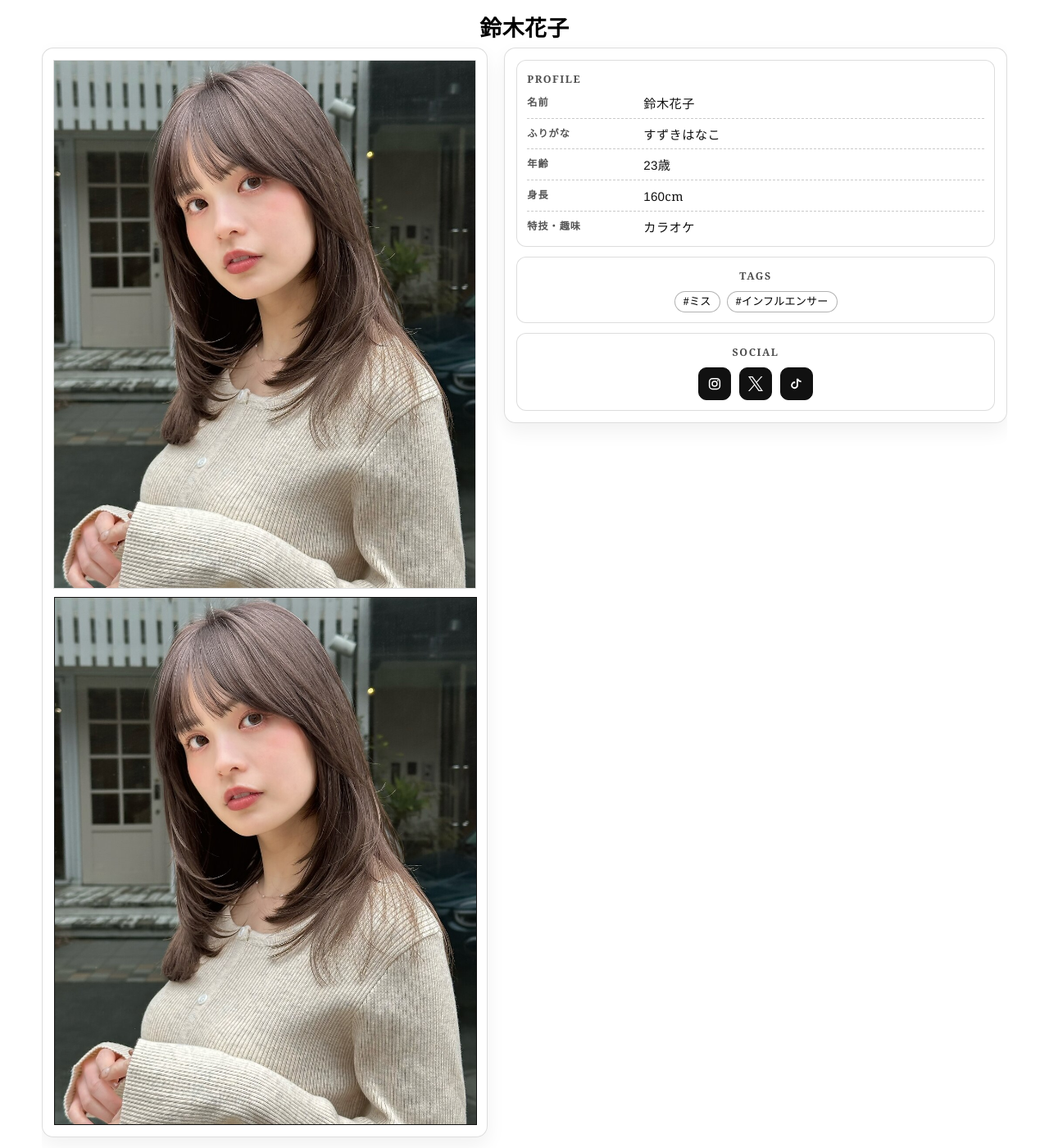
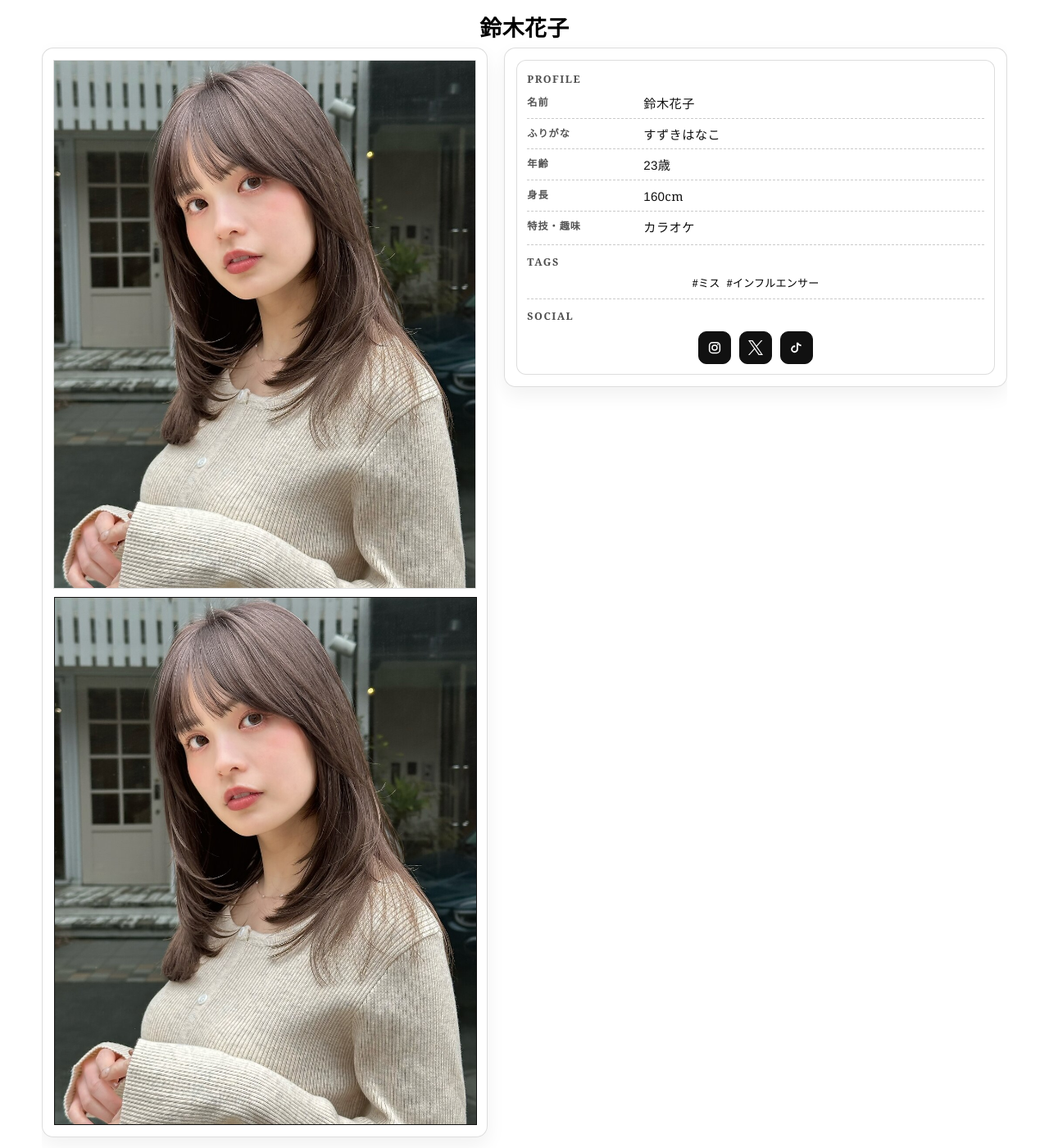
Before and after one commit to tkm-sano/entp, a Jekyll site: the page built from _models/sns.md, in a window 1280 px wide and 1400 px high. Shown: the whole window at 82% size. Built offline with Jekyll 4.4.1, drawn with Linux system fonts in a browser that asks for light colours.

Commit message:
タグ修正

```diff
--- a/_layouts/model.html
+++ b/_layouts/model.html
@@ -165,10 +165,9 @@
                 </div>
               {% endif %}
             </dl>
-          </div>
 
             {% if page.tags and page.tags.size > 0 %}
-            <div class="model-tags-wrap">
+              <div class="model-profile-tags">
                 <h2 class="model-section-heading">TAGS</h2>
                 <div class="model-tags" aria-label="タグ">
                   {% for tag in page.tags %}
@@ -179,7 +178,7 @@
             {% endif %}
 
             {% if instagram_url or x_url or tiktok_url %}
-            <div class="model-social-wrap">
+              <div class="model-profile-social">
                 <h2 class="model-section-heading">SOCIAL</h2>
                 <div class="model-social">
                   {% if instagram_url %}
@@ -200,6 +199,7 @@
                 </div>
               </div>
             {% endif %}
+          </div>
         </section>
       </div>
 
--- a/assets/css/style.css
+++ b/assets/css/style.css
@@ -637,6 +637,18 @@ body {
   gap: 8px;
 }
 
+.model-profile-tags {
+  margin-top: 10px;
+  padding-top: 10px;
+  border-top: 1px dashed rgba(17, 17, 17, 0.22);
+}
+
+.model-profile-social {
+  margin-top: 10px;
+  padding-top: 10px;
+  border-top: 1px dashed rgba(17, 17, 17, 0.22);
+}
+
 .model-profile-item {
   display: grid;
   grid-template-columns: 132px minmax(0, 1fr);
@@ -677,10 +689,9 @@ body {
 
 .model-tag {
   display: inline-block;
-  padding: 4px 10px;
-  border-radius: 999px;
-  border: 1px solid rgba(17, 17, 17, 0.32);
-  background: #ffffff;
+  padding: 0;
+  border: 0;
+  background: transparent;
   font-size: 0.82rem;
   line-height: 1.2;
   letter-spacing: 0.01em;
```
Also changed, not shown: scripts/fetch_and_generate.py (+14 -2 lines). Lines whose indentation alone changed are shown as unchanged.
